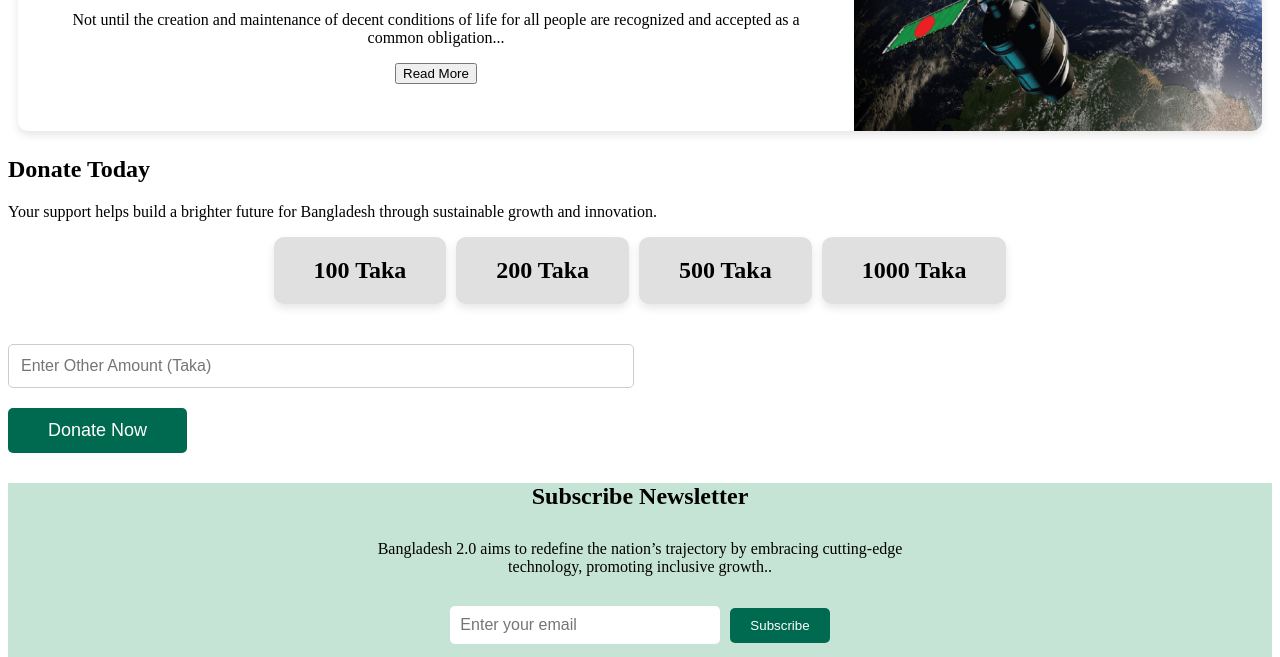
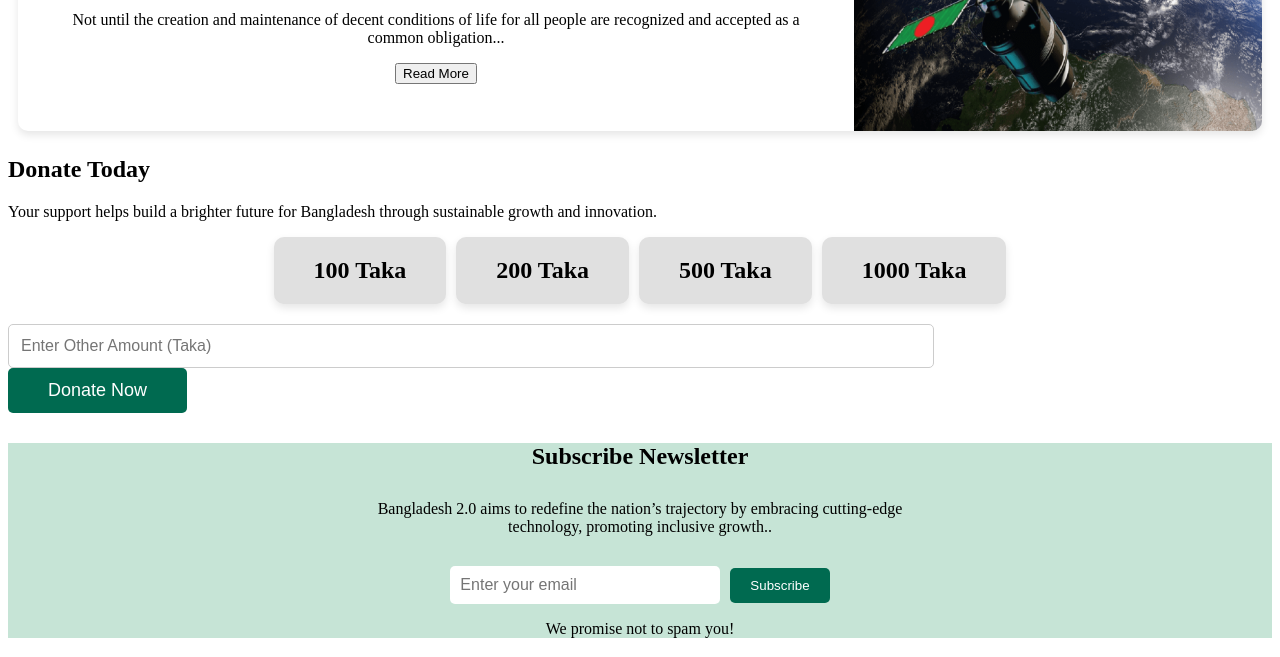
Before and after one commit to Cloud9din/Assignment-1, a plain HTML site: page index.html in a window 1280 px wide. Shown: the part 1867-2524 px from the top of the page. Drawn offline with Linux system fonts and the light colour scheme.

Commit message:
added all

```diff
--- a/styles/bangladesh.css
+++ b/styles/bangladesh.css
@@ -201,7 +201,8 @@
 }
 
 
-/* Donation today */
+/* Donation today  section*/
+
 .donation-options {
     display: flex;
     justify-content: center;
@@ -218,6 +219,7 @@
     cursor: pointer;
     box-shadow: 0 4px 8px rgba(0, 0, 0, 0.1);
     transition: background-color 0.3s ease;
+    text-align: center;
 }
 
 .donation-card:hover {
@@ -227,13 +229,13 @@
 /* Full-Width Input */
 .donation-input {
     width: 100%;
-    max-width: 600px;
+    max-width: 900px;
     padding: 12px;
     margin: 20px auto;
     border: 1px solid #ccc;
     border-radius: 5px;
     font-size: 16px;
-
+    margin: 0 auto;
 }
 
 /* DonateButton */
@@ -245,6 +247,7 @@
     border-radius: 5px;
     cursor: pointer;
     font-size: 18px;
+    margin: 0 auto;
 }
 
 .donate-btn:hover {
@@ -255,9 +258,7 @@
 /* newsletter */
 .newsletter-section {
     background-color: #C6E4D6;
-    /* Background color */
     color: black;
-    /* Text color */
     padding: 80px 10x;
 }
 
```
